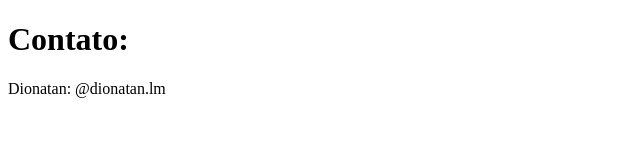
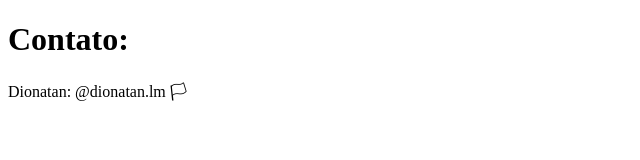
Before and after one commit to DionatanLM/github-for-teams, a plain HTML site: page contato.html in a window 1280 px wide. Shown: the full height of the page, 0-640 px from the left. Drawn offline with Linux system fonts and the light colour scheme.

Commit message:
change my profile

```diff
--- a/contato.html
+++ b/contato.html
@@ -8,7 +8,7 @@
 </head>
 <body>
   <h1>Contato:</h1>
-  <p>Dionatan: @dionatan.lm</p>
+  <p>Dionatan: @dionatan.lm 🏳</p>
 
 </body>
 </html>
```
